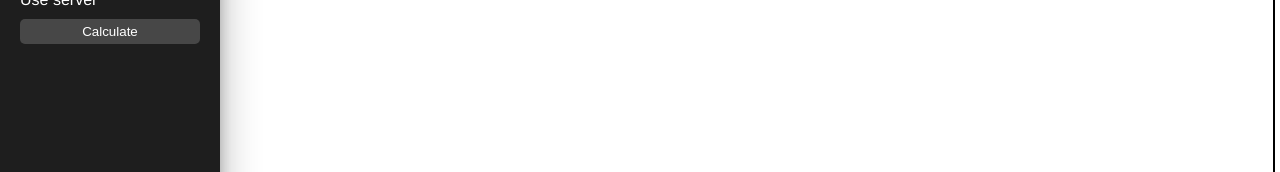
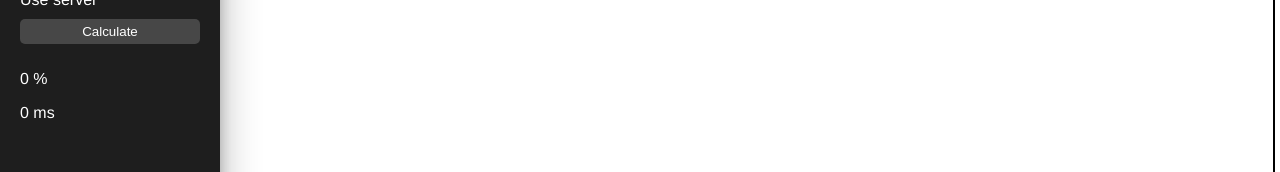
Before and after one commit to moisout/mandelbrot, a Vue app: page / in a window 1280 px wide. Shown: the part 484-656 px from the top of the page. Built offline with nearby package versions, Linux system fonts and the light colour scheme.

Commit message:
percentage & timer

```diff
--- a/src/App.vue
+++ b/src/App.vue
@@ -22,6 +22,8 @@
       <label for="use-server">Use server</label>
       <button @click="drawCanvas" v-if="!calculating">Calculate</button>
       <span v-if="calculating">Calculating...</span>
+      <p>{{progress}} %</p>
+      <p>{{timeSpent}} ms</p>
     </div>
     <canvas ref="calcCanvas" :width="canvasWidth" :height="canvasHeight" />
   </div>
@@ -50,7 +52,9 @@ export default {
       canvasHeight: 1000,
       calculating: false,
       useServer: false,
-      serverImg: null
+      serverImg: null,
+      timeSpent: 0,
+      progress: 0
       // coords: {
       //   minX: -1.5,
       //   maxX: -0.5,
@@ -114,12 +118,14 @@ export default {
     },
 
     drawCanvas() {
+      const time0 = performance.now()
       this.calculating = true
 
       const canvas = this.$refs.calcCanvas
       const canvasHeight = canvas.height
       const canvasWidth = canvas.width
       const canvasContext = canvas.getContext('2d')
+      canvasContext.clearRect(0, 0, canvasWidth, canvasHeight)
       let timer = 0
       const interval = setInterval(() => {
         const pointY = timer
@@ -128,12 +134,16 @@ export default {
 
           const color = this.calculatePointColor(coordX, coordY, this.iterations)
 
-          canvasContext.fillStyle = color
-          canvasContext.fillRect(pointX, pointY, 1, 1)
+          if (color) {
+            canvasContext.fillStyle = color
+            canvasContext.fillRect(pointX, pointY, 1, 1)
+          }
         }
+        this.progress = Math.ceil(100 / canvasHeight * timer)
         timer++
         if (timer >= canvasHeight) {
           clearInterval(interval)
+          this.timeSpent = performance.now() - time0
         }
       }, 0)
       this.calculating = false
@@ -169,7 +179,7 @@ export default {
       if (hasDuplication || (Math.abs(zX) <= 2 && Math.abs(zY) <= 2)) {
         return 'rgba(0,0,0,1)'
       }
-      return 'rgba(255,255,255,1)'
+      return false
     }
   }
 }
```
